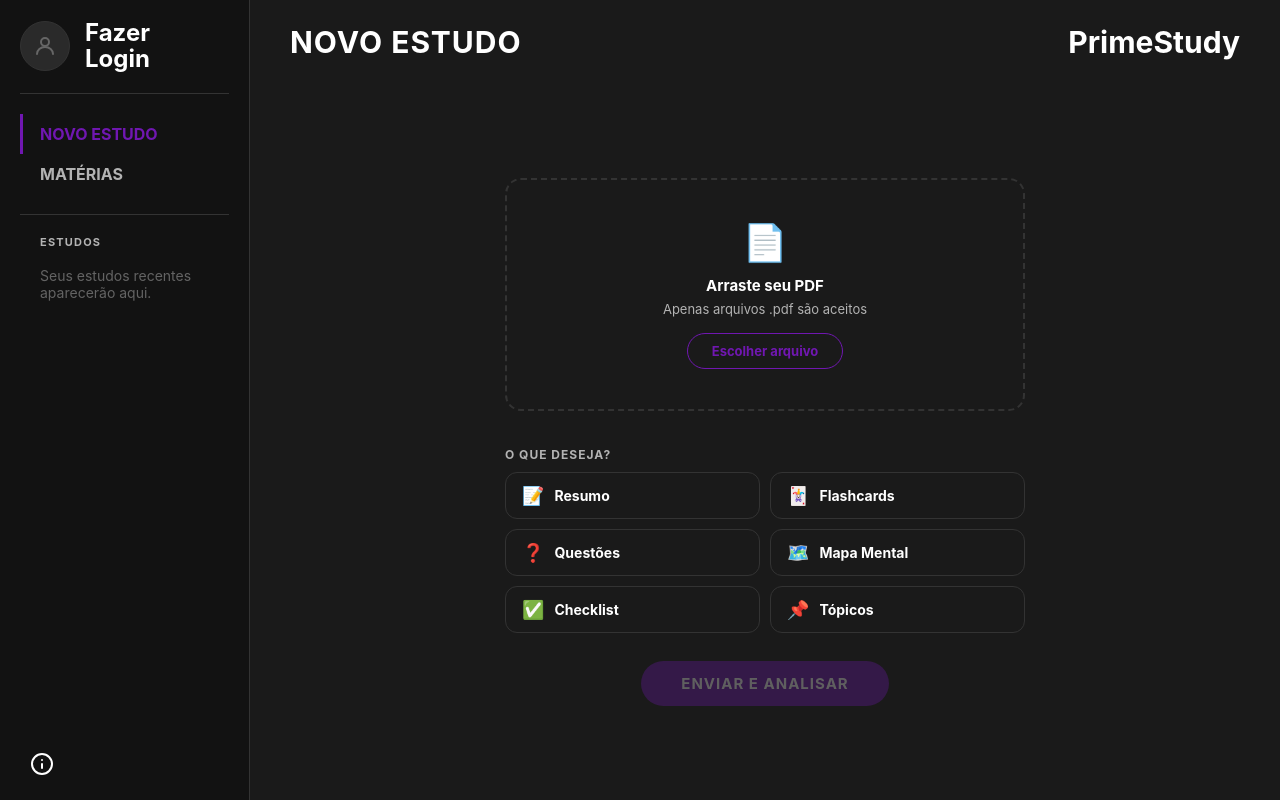
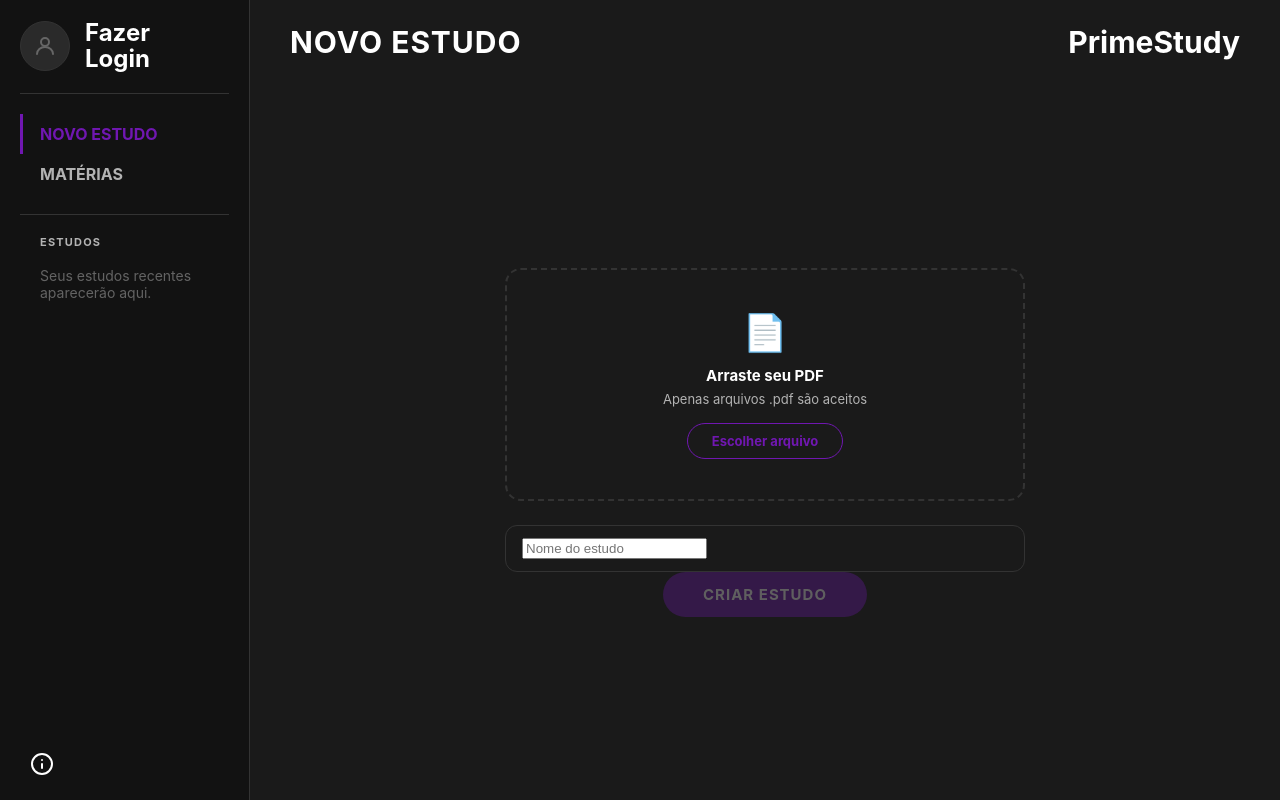
Before and after one commit to FilipeeeRS/PI_V_TIME-19, a Flask app: page /novo_estudo in a window 1280 px wide. Run offline with Flask 3, Linux system fonts and the light colour scheme; some libraries are stand-ins or nearby versions.

Commit message:
resumo funcionando porem falta a api, mudanças no front

```diff
--- a/PrimeStudy/app.py
+++ b/PrimeStudy/app.py
@@ -6,6 +6,8 @@ from dotenv import load_dotenv
 from firebase_config import db
 import pdfplumber
 import io
+from services.gemini_services import gerar_resumo
+
 
 load_dotenv()
 print("A CHAVE É:", os.getenv('FIREBASE_API_KEY'))
@@ -160,6 +162,7 @@ def deletar_estudo(estudo_id):
     db.collection('usuarios').document(uid).collection('estudos').document(estudo_id).delete()
     return jsonify({'status': 'ok'})
 
+### criar novo estudo
 @app.route('/api/processar', methods=['POST'])
 def processar_pdf():
     uid = session.get('uid')
@@ -167,7 +170,7 @@ def processar_pdf():
         return jsonify({'status': 'erro', 'mensagem': 'Não autenticado'}), 401
 
     arquivo = request.files.get('arquivo')
-    opcao = request.form.get('opcao')
+    nome = request.form.get('nome') or arquivo.filename
 
     if not arquivo:
         return jsonify({'status': 'erro', 'mensagem': 'Nenhum arquivo enviado'}), 400
@@ -184,20 +187,43 @@ def processar_pdf():
         return jsonify({'status': 'erro', 'mensagem': 'Não foi possível extrair texto do PDF'}), 400
 
     estudo_ref = db.collection('usuarios').document(uid).collection('estudos').document()
+
     estudo_ref.set({
-        'nome': arquivo.filename,
-        'opcao': opcao,
-        'status': 'processado',
-        'texto_extraido': texto[:500],
+        'nome': nome,
+        'texto': texto,
+        'conteudo': {}, # fazer dps com a IA
         'criado_em': firestore.SERVER_TIMESTAMP
     })
 
     return jsonify({
         'status': 'ok',
-        'id': estudo_ref.id,
-        'opcao': opcao,
         'redirect_url': url_for('visualizar_estudo', estudo_id=estudo_ref.id)
     })
 
+# gerar resumo
+@app.route('/api/gerar', methods=['POST'])
+def gerar_conteudo():
+    uid = session.get('uid')
+    if not uid:
+        return jsonify({'status': 'erro'}), 401
+
+    data = request.get_json()
+    estudo_id = data.get('estudo_id')
+    tipo = data.get('tipo')
+
+    doc_ref = db.collection('usuarios').document(uid).collection('estudos').document(estudo_id)
+    estudo = doc_ref.get().to_dict()
+
+    texto = estudo.get('texto')
+
+    if tipo == 'resumo':
+        resultado = gerar_resumo(texto)
+
+        doc_ref.update({
+            'conteudo.resumo': resultado
+        })
+
+    return jsonify({'status': 'ok'})
+
 if __name__ == '__main__':
     app.run(debug=True)
--- a/PrimeStudy/static/css/estudo.css
+++ b/PrimeStudy/static/css/estudo.css
@@ -39,6 +39,7 @@
     font-weight: bold;
     padding: 8px 14px;
     text-transform: uppercase;
+    max-width: 200px;
 }
 
 .estudo-preview {
--- a/PrimeStudy/static/css/novo_estudo.css
+++ b/PrimeStudy/static/css/novo_estudo.css
@@ -90,9 +90,10 @@
 
 .opcoes-grid {
     display: grid;
-    grid-template-columns: 1fr 1fr;
+    grid-template-columns: 1fr 1fr 1fr 1fr 1fr 1fr;
     gap: 10px;
     margin-bottom: 28px;
+    max-width: fit-content;
 }
 
 .opcao {
--- a/PrimeStudy/templates/novo_estudo.html
+++ b/PrimeStudy/templates/novo_estudo.html
@@ -26,36 +26,11 @@
                 </div>
 
                 <span id="avisoGeral" style="color: #ff4d4d; font-size: 11px; margin-bottom: 20px; display: none; text-align: center; width: 100%; font-weight: bold;"></span>
-
-                <p class="opcoes-label">O que deseja?</p>
-                <div class="opcoes-grid" id="opcoesGrid">
-                    <div class="opcao" data-opcao="resumo">
-                        <span class="opcao-icone">📝</span>
-                        <span class="opcao-texto">Resumo</span>
-                    </div>
-                    <div class="opcao" data-opcao="flashcard">
-                        <span class="opcao-icone">🃏</span>
-                        <span class="opcao-texto">Flashcards</span>
-                    </div>
-                    <div class="opcao" data-opcao="questoes">
-                        <span class="opcao-icone">❓</span>
-                        <span class="opcao-texto">Questões</span>
-                    </div>
-                    <div class="opcao" data-opcao="mapa">
-                        <span class="opcao-icone">🗺️</span>
-                        <span class="opcao-texto">Mapa Mental</span>
-                    </div>
-                    <div class="opcao" data-opcao="checklist">
-                        <span class="opcao-icone">✅</span>
-                        <span class="opcao-texto">Checklist</span>
-                    </div>
-                    <div class="opcao" data-opcao="topicos">
-                        <span class="opcao-icone">📌</span>
-                        <span class="opcao-texto">Tópicos</span>
-                    </div>
+                <div class="opcao">
+                    <input type="text" id="nomeEstudo" placeholder="Nome do estudo" />
                 </div>
 
-                <button class="btn-enviar" id="btnEnviar" disabled>Enviar e Analisar</button>
+                <button class="btn-enviar" id="btnEnviar" disabled>Criar estudo</button>
             </div>
         </div>
 {% endblock %}
@@ -81,8 +56,8 @@
 
         function validarFormulario() {
             const temArquivo = inputArquivo.files.length > 0;
-            const temOpcao   = document.querySelector('.opcao.selecionada') !== null;
-            btnEnviar.disabled = !(temArquivo && temOpcao);
+            const temNome   = document.getElementById('nomeEstudo').value.trim() !== '';
+            btnEnviar.disabled = !(temArquivo && temNome);
         }
 
         opcoes.forEach(opcao => {
@@ -118,6 +93,8 @@
                 }
             }
         });
+
+        document.getElementById('nomeEstudo').addEventListener('input', validarFormulario);
 
         uploadArea.addEventListener('dragover', e => {
             e.preventDefault();
@@ -155,12 +132,11 @@
         });
 
         btnEnviar.addEventListener('click', async () => {
-            const opcaoSelecionada = document.querySelector('.opcao.selecionada').dataset.opcao;
             const arquivo = inputArquivo.files[0];
 
             const formData = new FormData();
             formData.append('arquivo', arquivo);
-            formData.append('opcao', opcaoSelecionada);
+            formData.append('nome', document.getElementById('nomeEstudo').value);
 
             btnEnviar.disabled = true;
             btnEnviar.textContent = 'Processando...';
```
Also changed, not shown: PrimeStudy/services/gemini_services.py (added, +28 -0 lines), PrimeStudy/templates/estudo.html (+58 -9 lines), PrimeStudy/services/openai_service.py (deleted).
